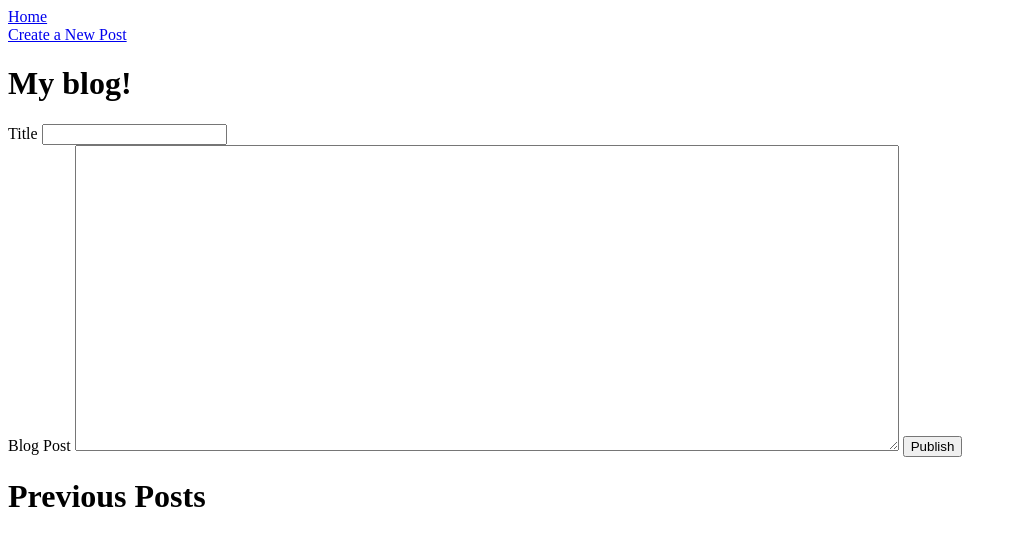
After one commit to christina-go/blogz, a Flask app: template templates/newpost.html in a window 1280 px wide. The commit adds this page. Shown: the top 546 px of the page, without its empty margins (0-1017 px from the left). Run offline with Flask 2, Linux system fonts and the light colour scheme; the template is opened without the code that fills it, so the values that code supplies are empty; parts of the project's set-up code (start-up, migrations or seed data) failed here and were passed over.

Commit message:
finished assignment basics

```diff
--- a/main.py
+++ b/main.py
@@ -19,14 +19,20 @@ class Blog(db.Model):
         self.title = title
         self.body = body
 
+all_blog_posts = Blog.query.all()
 
-@app.route('/blog', methods=['GET', 'POST'])
-def index():
+@app.route('/blog', methods=['GET'])
+def display():
+    if request.method == 'GET':
 
-    blog_posts = Blog.query.filter_by().all()
-    return render_template('all-blog-posts.html', title=title, body=body)
+        blog_id = request.args.get('id')
 
+        if (blog_id):
+            post = Blog.query.get(blog_id)
 
+            return render_template('blogpost.html', post=post)
+
+    return render_template('blog.html', all_blog_posts=all_blog_posts)
 
 @app.route('/newpost', methods=['POST', 'GET'])
 def add_blog_post():
@@ -40,10 +46,13 @@ def add_blog_post():
         db.session.add(new_blog_post)
         db.session.commit()
 
-        return redirect('/blog')
+        return redirect('/blog?id=' + str(new_blog_post.id))
 
-    flash("Something went wrong")
-    return render_template('add-blog-post.html')
+    else:
+
+        return render_template('newpost.html', all_blog_posts=all_blog_posts)
+
+
 
 
 if __name__ == '__main__':
--- /dev/null
+++ b/templates/newpost.html
@@ -0,0 +1,25 @@
+{% extends 'wrapper.html'%}
+
+{% block content %}
+    <form method='post'>
+        <label>
+            Title
+            <input type="text" name='title' required />
+        </label>
+        <br>
+        <label>
+            Blog Post
+            <textArea rows="20" cols="100" name='body' required /> </textArea>
+        </label>
+        <input type="submit" value='Publish'  />
+    </form>
+
+    <h1>Previous Posts</h1>
+    <ul>
+        {% for post in all_blog_posts %}
+        <li><a href="./blog?id={{post.id}}"> {{post.title}} </a></li>
+        <p>{{post.body}}</p>
+        {% endfor %}
+    </ul>
+
+{% endblock %}
--- a/templates/wrapper.html
+++ b/templates/wrapper.html
@@ -17,14 +17,12 @@
         <a href='/newpost'>Create a New Post</a>
     </div>
 
-        <ul>
-        {% for blogPost in blogPosts %}
-        <li>{{title}}</li>
-        <li>{{body}}</li>
-        {% endfor %}
-        </ul>
+
+    <h1>My blog!</h1>
+
     {% block content %}
     {% endblock %}
 
+
 </body>
 </html>
```
Also changed, not shown: templates/add-blog-post.html (deleted, +0 -28 lines), templates/all-blog-posts.html (deleted, +0 -19 lines), templates/blog.html (added, +18 -0 lines), templates/blogpost.html (added, +10 -0 lines), 1 other file.
